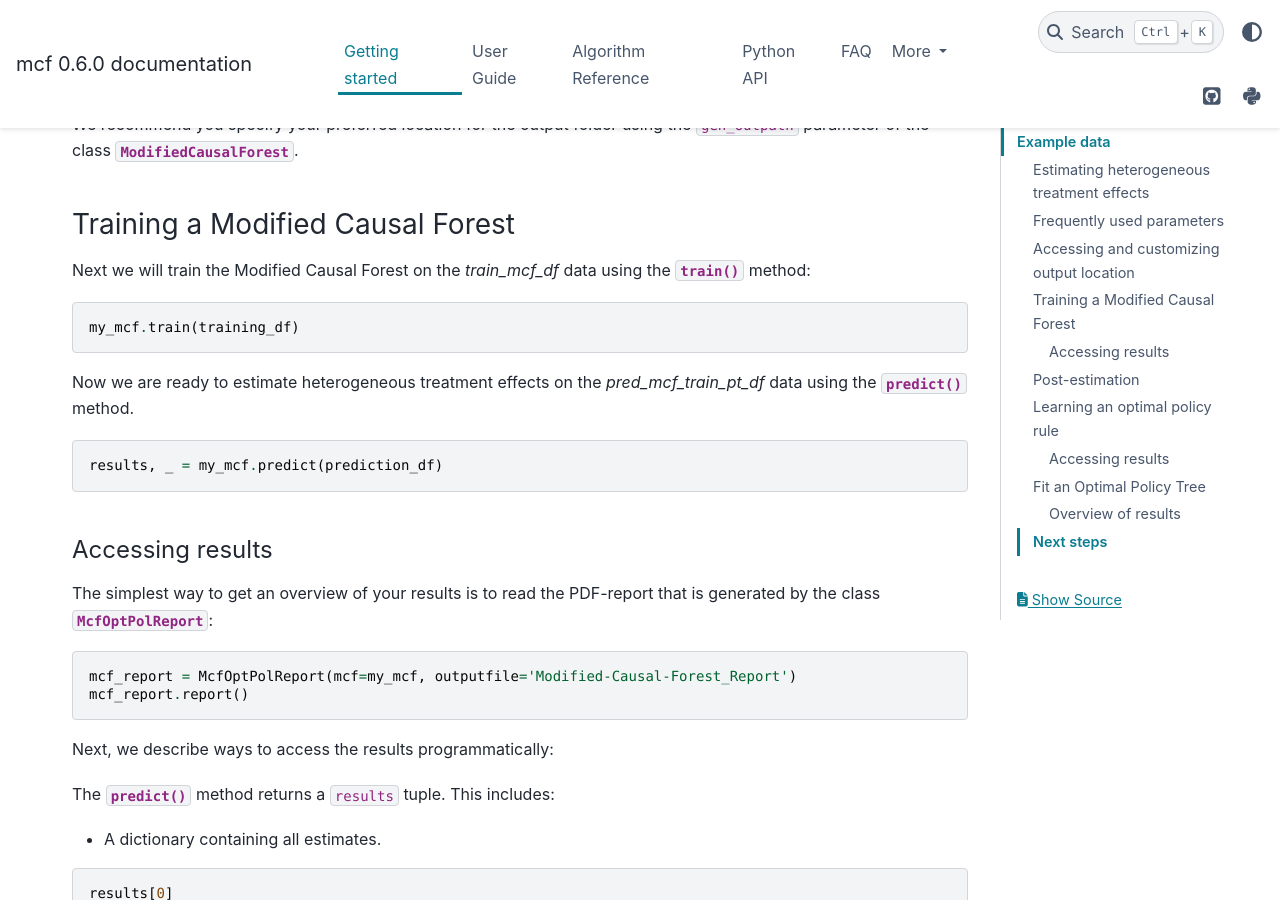
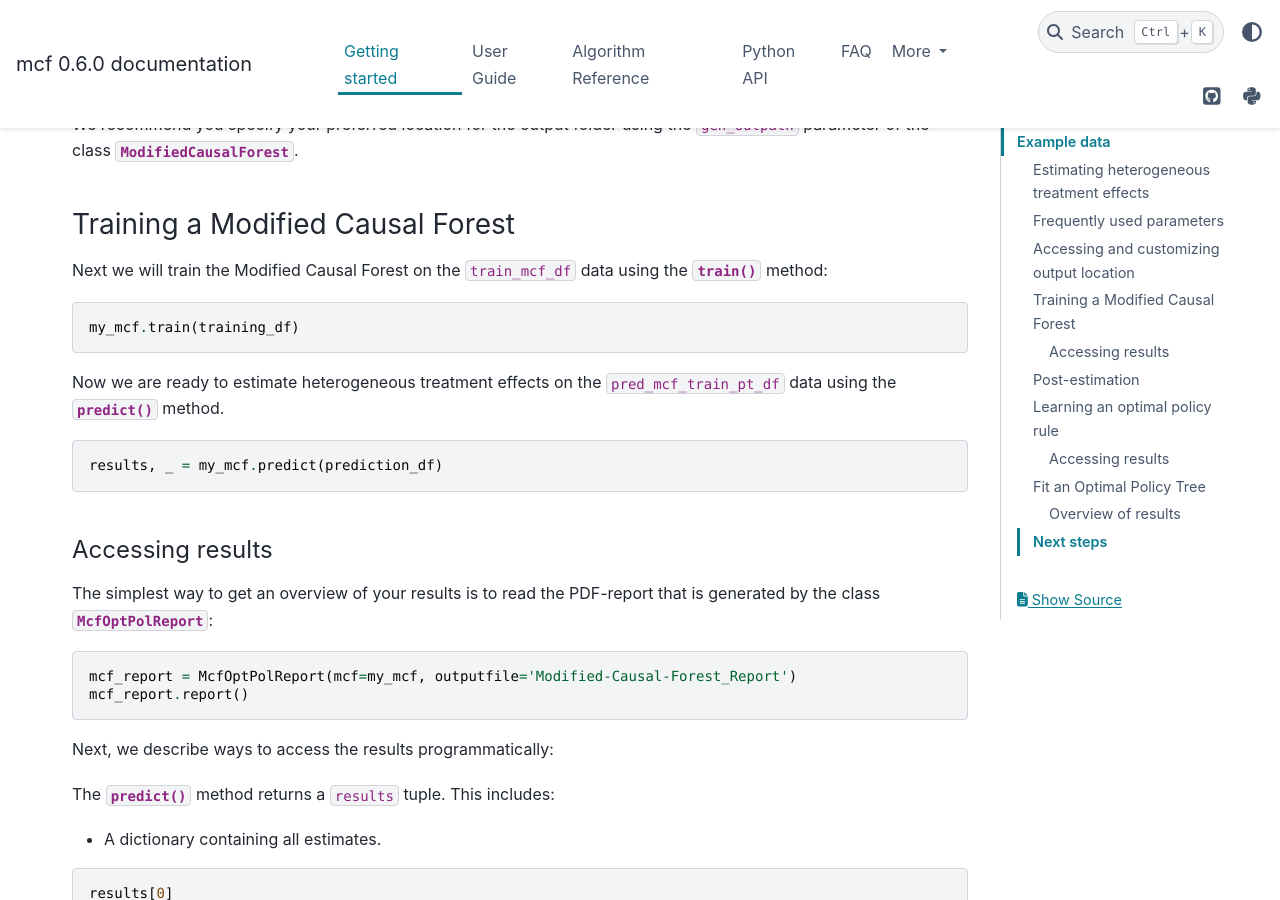
Before and after one commit to MCFpy/mcf, a Sphinx documentation site: the page built from docs/source/getting_started.rst, in a window 1280 px wide and 900 px high, scrolled down 1757 px. Built offline with Sphinx 7.4.7 and the PyData theme 0.15.4, drawn with Linux system fonts in a browser that asks for light colours.

```diff
--- a/docs/source/getting_started.rst
+++ b/docs/source/getting_started.rst
@@ -99,13 +99,13 @@ We recommend you specify your preferred location for the output folder using the
 Training a Modified Causal Forest
 -----------------------------------
 
-Next we will train the Modified Causal Forest on the *train_mcf_df* data using the :py:meth:`~mcf_functions.ModifiedCausalForest.train` method:
+Next we will train the Modified Causal Forest on the ``train_mcf_df`` data using the :py:meth:`~mcf_functions.ModifiedCausalForest.train` method:
 
 .. code-block:: python
 
     my_mcf.train(training_df)
 
-Now we are ready to estimate heterogeneous treatment effects on the *pred_mcf_train_pt_df* data using the :py:meth:`~mcf_functions.ModifiedCausalForest.predict` method.
+Now we are ready to estimate heterogeneous treatment effects on the ``pred_mcf_train_pt_df`` data using the :py:meth:`~mcf_functions.ModifiedCausalForest.predict` method.
 
 .. code-block:: python
 
```
